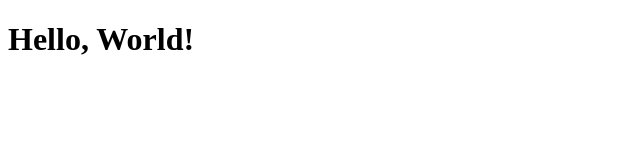
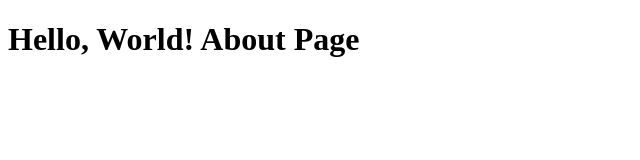
Before and after one commit to surikov-k/github-actions, a plain HTML site: page index.html in a window 1280 px wide. Shown: the whole page, without its empty margins (0-640 px from the left). Drawn offline with Linux system fonts and the light colour scheme.

Commit message:
Update index.html

```diff
--- a/index.html
+++ b/index.html
@@ -6,9 +6,9 @@
         content="width=device-width, user-scalable=no, initial-scale=1.0, maximum-scale=1.0, minimum-scale=1.0">
   <meta http-equiv="X-UA-Compatible"
         content="ie=edge">
-  <title>GitHub Actions!!!</title>
+  <title>GitHub Actions</title>
 </head>
 <body>
-<h1>Hello, World!</h1>
+<h1>Hello, World! About Page</h1>
 </body>
 </html>
```
